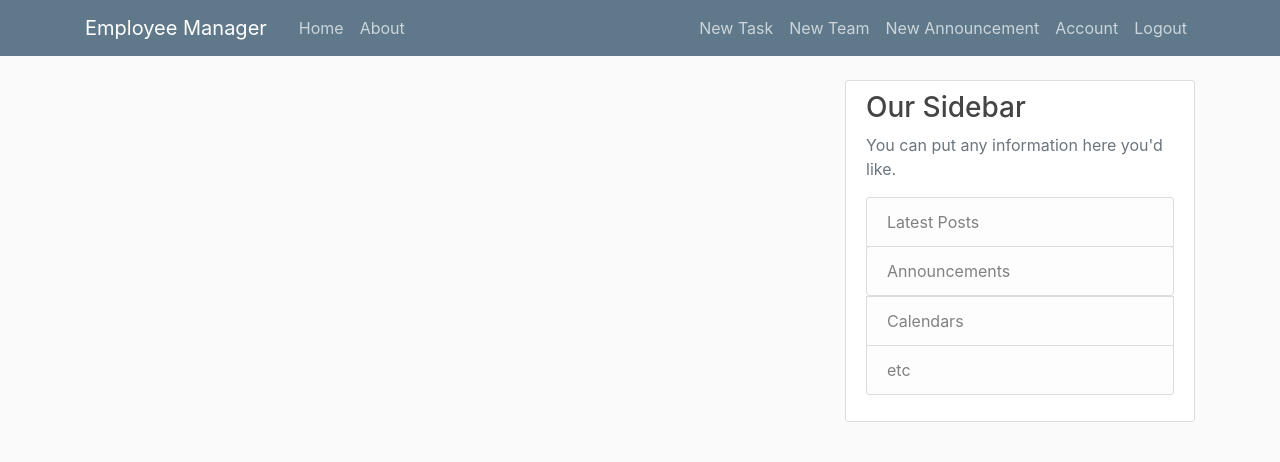
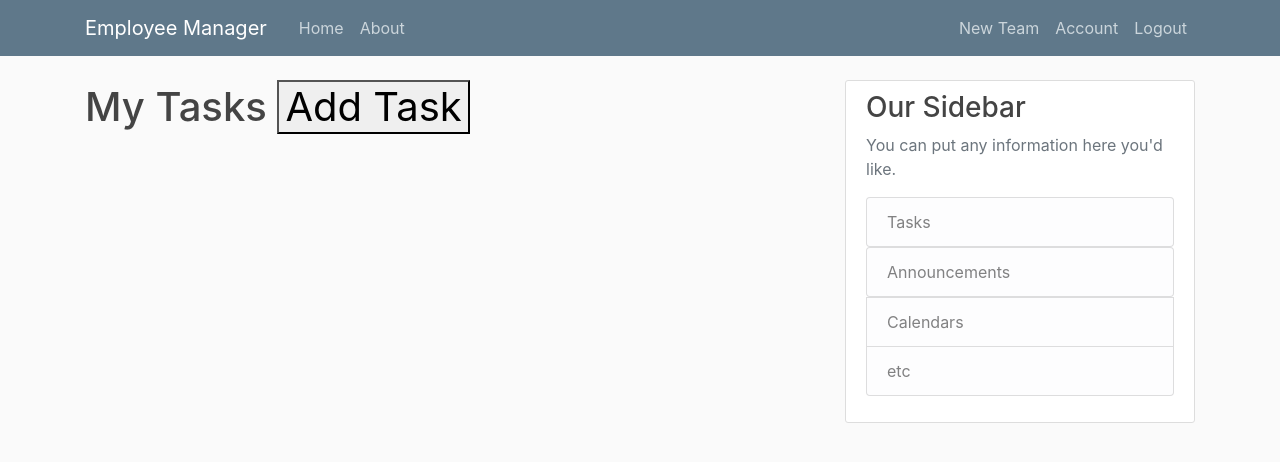
Before and after one commit to shoushimayaUCI/employee-manager, a Flask app: page /home in a window 1280 px wide. Shown: the top 462 px of the page. Run offline with Flask 2, Linux system fonts and the light colour scheme; the visitor is signed in with stand-in values (Sample User, id 1); data comes from the database, SQL or seed files in the repository; data that the repository does not hold is empty; parts of the project's set-up code (start-up, migrations or seed data) failed here and were passed over.

Commit message:
changed format a little

```diff
--- a/employee_manager/templates/announcements.html
+++ b/employee_manager/templates/announcements.html
@@ -1,5 +1,7 @@
 {% extends "layout.html" %}
 {% block content %}
+    <h1>Announcements        <a href="{{ url_for('new_announcement') }}">
+    <button>Make announcement</button></a></h1>
     {% for announcement in announcements %}
         <article class="media content-section">
           <div class="media-body">
--- a/employee_manager/templates/home.html
+++ b/employee_manager/templates/home.html
@@ -1,5 +1,7 @@
 {% extends "layout.html" %}
 {% block content %}
+    <h1>My Tasks        <a href="{{ url_for('new_task') }}">
+    <button>Add Task</button></a></h1>
     {% for task in tasks %}
         <article class="media content-section">
           <div class="media-body">
--- a/employee_manager/templates/layout.html
+++ b/employee_manager/templates/layout.html
@@ -34,9 +34,7 @@
             <!-- Navbar Right Side -->
             <div class="navbar-nav">
               {% if current_user.is_authenticated %}
-                <a class="nav-item nav-link" href="{{ url_for('new_task') }}">New Task</a>
                 <a class="nav-item nav-link" href="{{ url_for('new_team') }}">New Team</a>
-                <a class="nav-item nav-link" href="{{ url_for('new_announcement') }}">New Announcement</a>
                 <a class="nav-item nav-link" href="{{ url_for('account') }}">Account</a>
                 <a class="nav-item nav-link" href="{{ url_for('logout') }}">Logout</a>
               {% else %}
@@ -67,7 +65,7 @@
             <h3>Our Sidebar</h3>
             <p class='text-muted'>You can put any information here you'd like.
               <ul class="list-group">
-                <li class="list-group-item list-group-item-light">Latest Posts</li>
+                <a href="{{ url_for('home') }}"><li class="list-group-item list-group-item-light">Tasks</li>
                 <a href="{{ url_for('announcements') }}"><li class="list-group-item list-group-item-light">Announcements</li></a>
                 <li class="list-group-item list-group-item-light">Calendars</li>
                 <li class="list-group-item list-group-item-light">etc</li>
```
